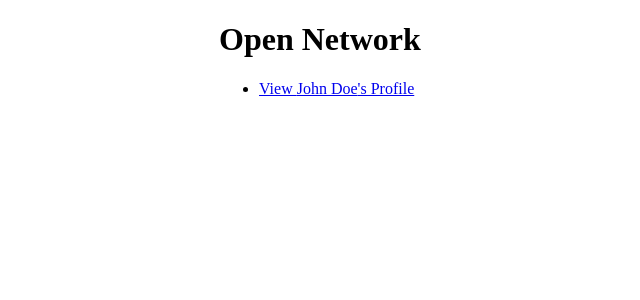
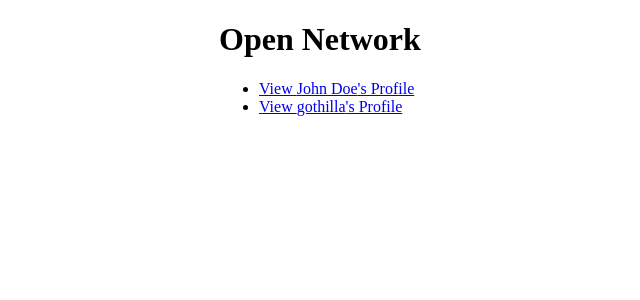
Before and after one commit to Prajwalg-prajju/open-network-frontend, a React app: page / in a window 1280 px wide. Shown: the top 300 px of the page, without its empty margins (121-761 px from the left). Built offline with nearby package versions, Linux system fonts and the light colour scheme; the HTML template or start-up script is replaced by a standard one.

Commit message:
another user

```diff
--- a/src/pages/HomePage.jsx
+++ b/src/pages/HomePage.jsx
@@ -3,7 +3,8 @@ import { Link } from "react-router-dom";
 export default function Home() {
   // Example list of users (you can fetch from API later)
   const users = [
-    { id: "0b7ddbc8-ec37-4f93-9f45-058a79c3350c", name: "John Doe" }
+    { id: "0b7ddbc8-ec37-4f93-9f45-058a79c3350c", name: "John Doe" },
+    {id : "0b7ddbc8-ec37-4f93-9f45-058a79c3350c", name: "gothilla"}
   ];
 
   return (
```
